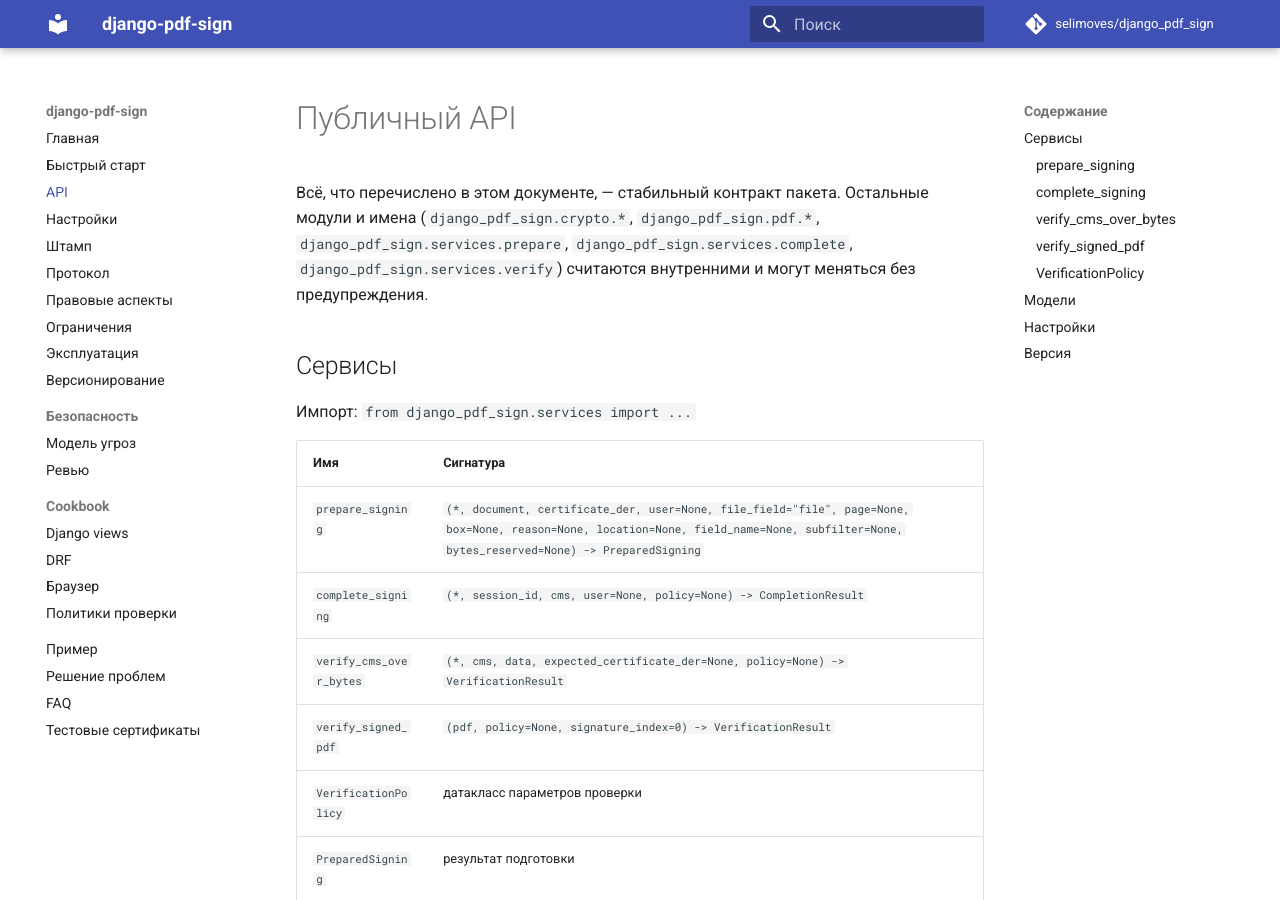
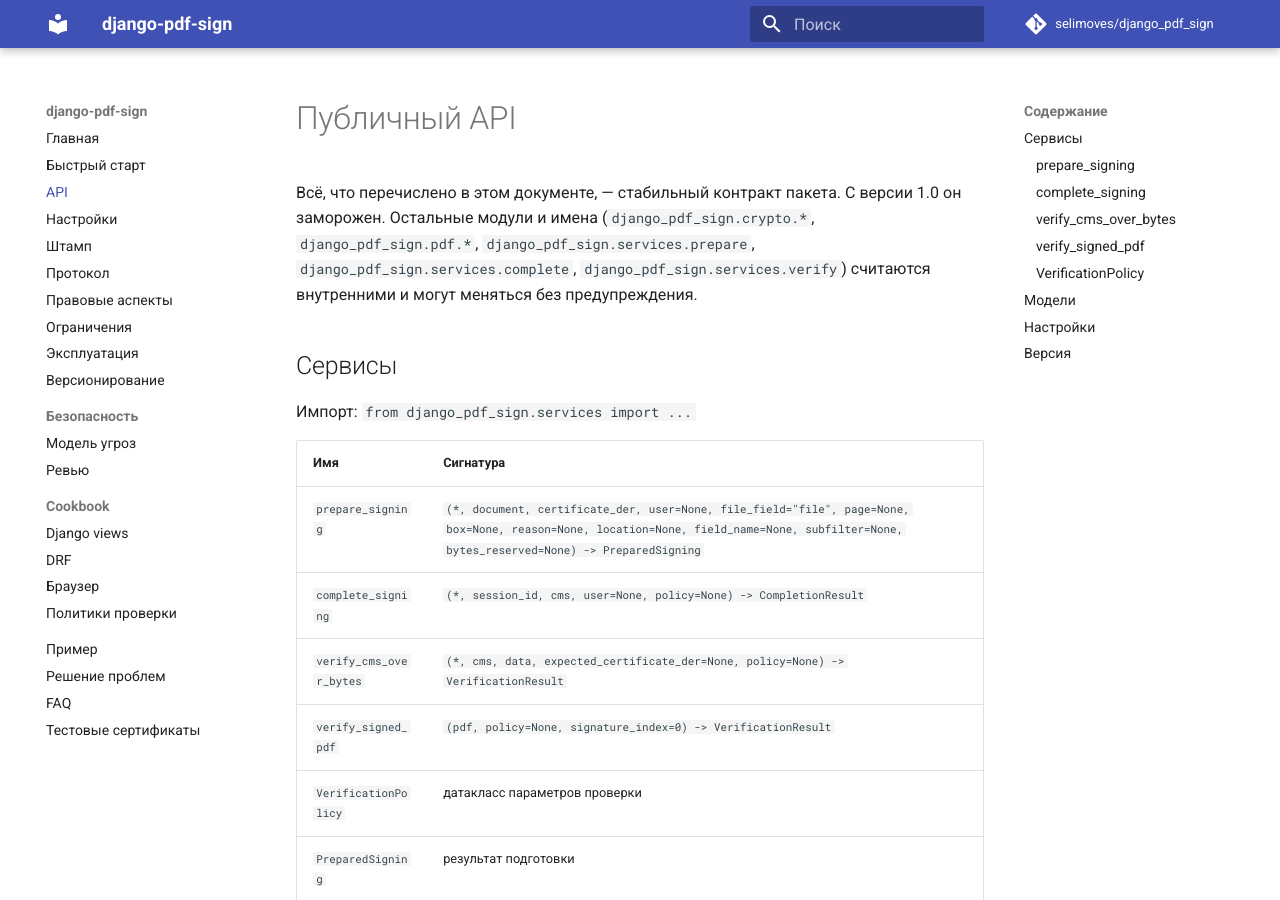
Before and after one commit to selimoves/django_pdf_sign, an MkDocs documentation site: the page built from docs/api.md, in a window 1280 px wide and 900 px high. Built offline with MkDocs 1.6.1 and Material for MkDocs 9.7.7, drawn with Linux system fonts in a browser that asks for light colours; comment, search, counter and statistics services are not loaded; some of the changed text lies outside the part shown.

Commit message:
docs: замороженный API 1.0

```diff
--- a/docs/api.md
+++ b/docs/api.md
@@ -1,10 +1,10 @@
 # Публичный API
 
-Всё, что перечислено в этом документе, — стабильный контракт пакета. Остальные
-модули и имена (`django_pdf_sign.crypto.*`, `django_pdf_sign.pdf.*`,
-`django_pdf_sign.services.prepare`, `django_pdf_sign.services.complete`,
-`django_pdf_sign.services.verify`) считаются внутренними и могут меняться без
-предупреждения.
+Всё, что перечислено в этом документе, — стабильный контракт пакета. С версии
+1.0 он заморожен. Остальные модули и имена (`django_pdf_sign.crypto.*`,
+`django_pdf_sign.pdf.*`, `django_pdf_sign.services.prepare`,
+`django_pdf_sign.services.complete`, `django_pdf_sign.services.verify`)
+считаются внутренними и могут меняться без предупреждения.
 
 ## Сервисы
 
@@ -54,7 +54,9 @@
 
 ### `verify_signed_pdf`
 
-Проверяет встроенную подпись PDF. Возвращает `VerificationResult`.
+Проверяет встроенную подпись PDF. `signature_index` выбирает подпись (по
+умолчанию первая, `0`). Неверный индекс возвращает
+`VerificationResult(valid=False)` с сообщением об ошибке.
 
 ### `VerificationPolicy`
 
```
